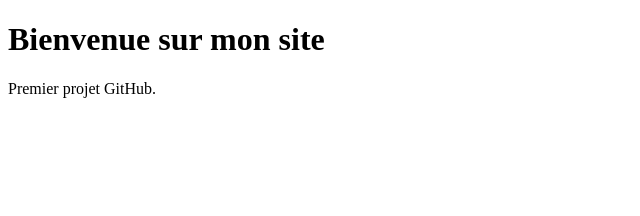
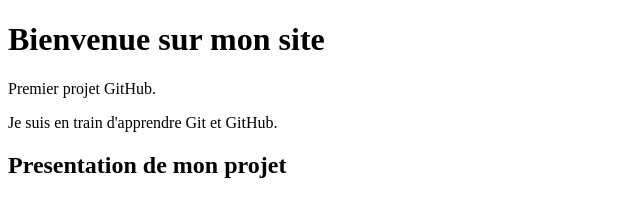
Before and after one commit to azouaouthafrara-17/qualite-de-code, a plain HTML site: page index.html in a window 1280 px wide. Shown: the whole page, without its empty margins (0-640 px from the left). Drawn offline with Linux system fonts and the light colour scheme.

Commit message:
Ajout de la presentation

```diff
--- a/index.html
+++ b/index.html
@@ -6,5 +6,7 @@
 <body>
     <h1>Bienvenue sur mon site</h1>
     <p>Premier projet GitHub.</p>
+    <p>Je suis en train d'apprendre Git et GitHub.</p>
+<h2>Presentation de mon projet</h2>
 </body>
 </html>
```
